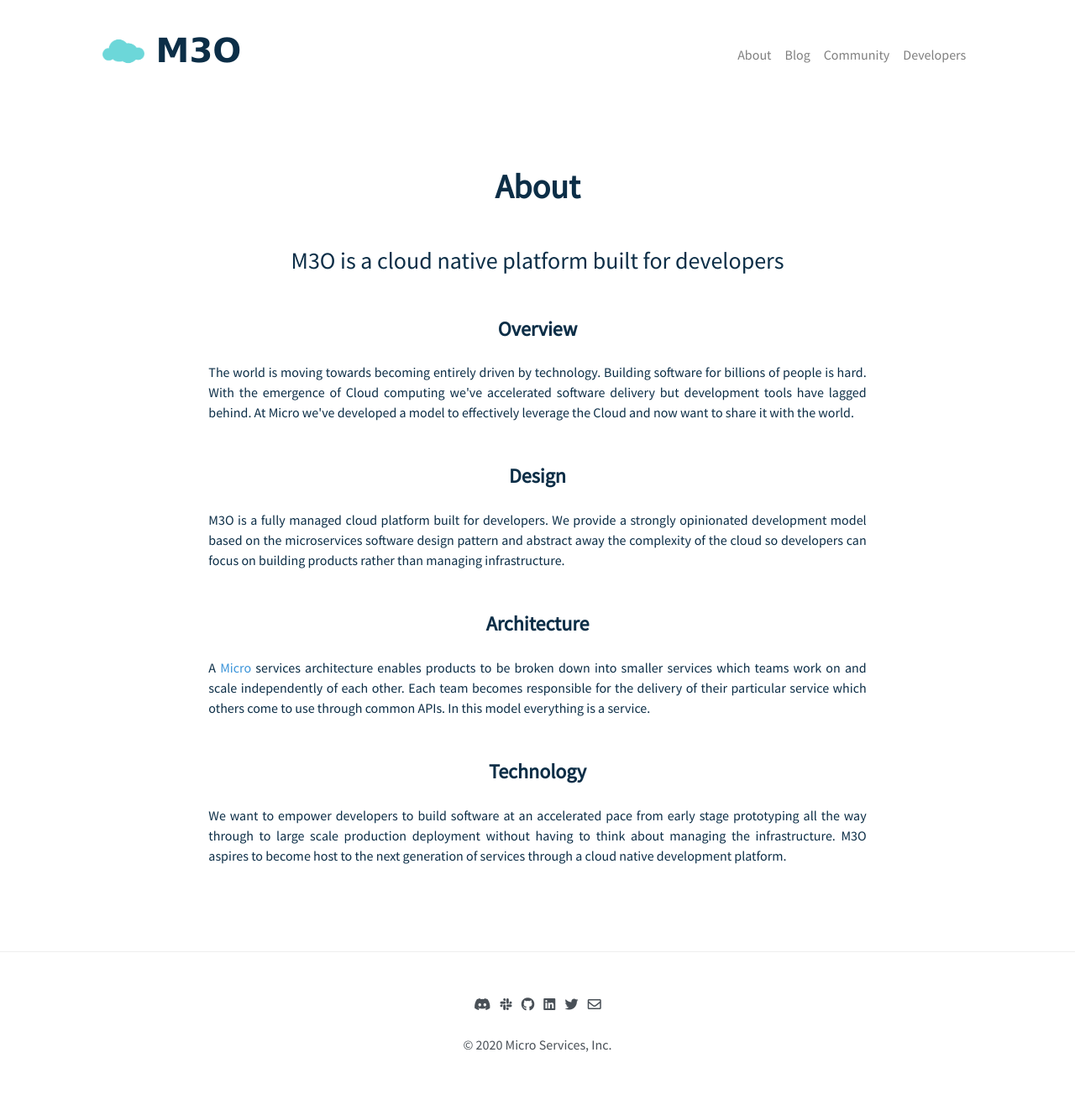
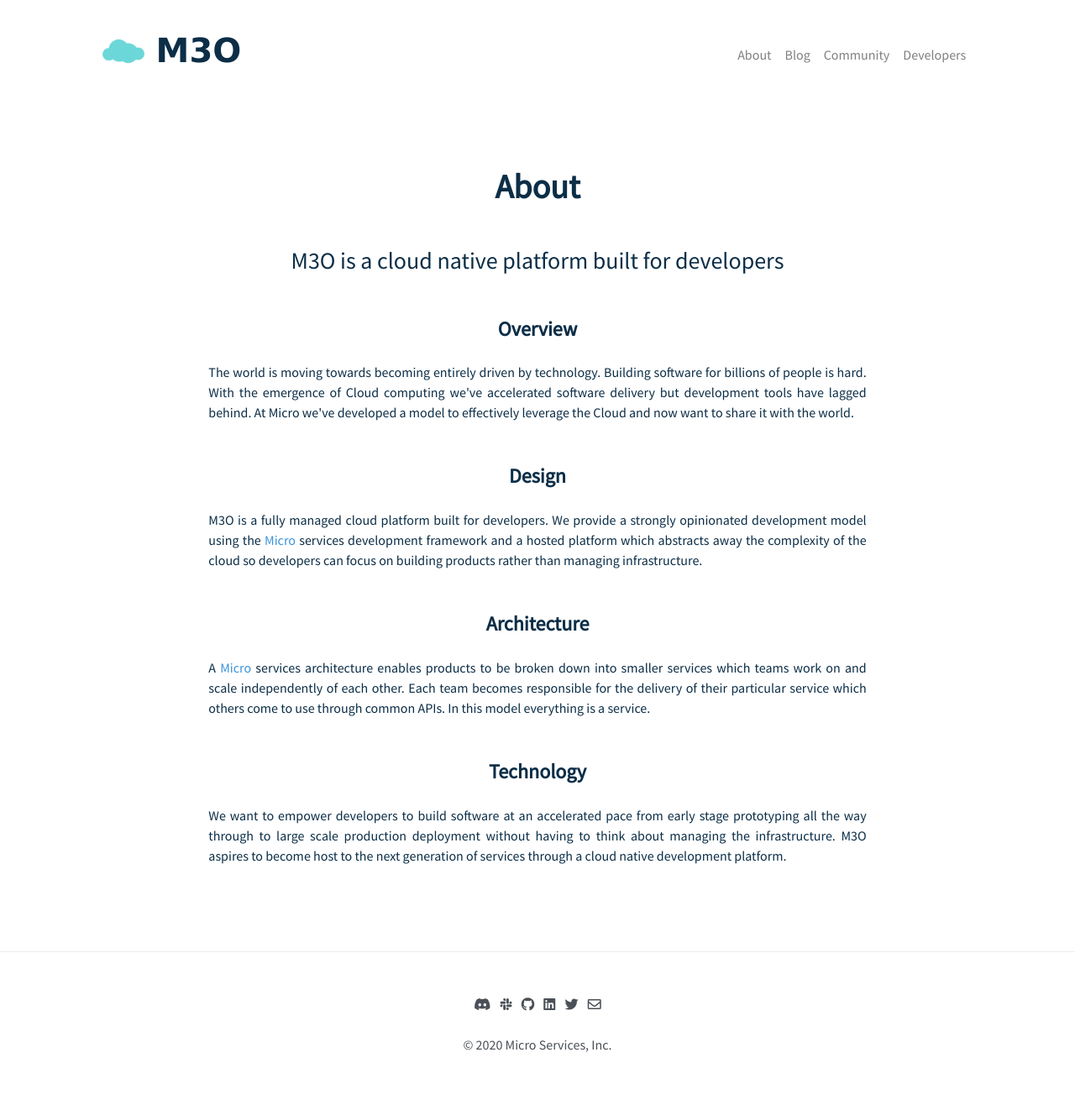
Before and after one commit to micro-community/go-micro-v2-doc, a Jekyll site: the page about.html, which Jekyll copies as it is, in a window 1280 px wide. Shown: the whole page at 84% size. Built offline with Jekyll 4.4.1, drawn with Linux system fonts in a browser that asks for light colours; nearby versions of some CDN libraries.

Commit message:
Update blurb

```diff
--- a/about.html
+++ b/about.html
@@ -117,9 +117,9 @@
 
             <p>
 	      M3O is a fully managed cloud platform built for developers. We provide a strongly opinionated
-	      development model based on the microservices software design pattern and abstract away
-	      the complexity of the cloud so developers can focus on building products rather than managing
-	      infrastructure.
+	      development model using the <a href="https://github.com/micro/micro">Micro</a> services development
+	      framework and a hosted platform which abstracts away the complexity of the cloud so developers can
+	      focus on building products rather than managing infrastructure.
             </p>
 
             <h4><b>Architecture</b></h4>
```
